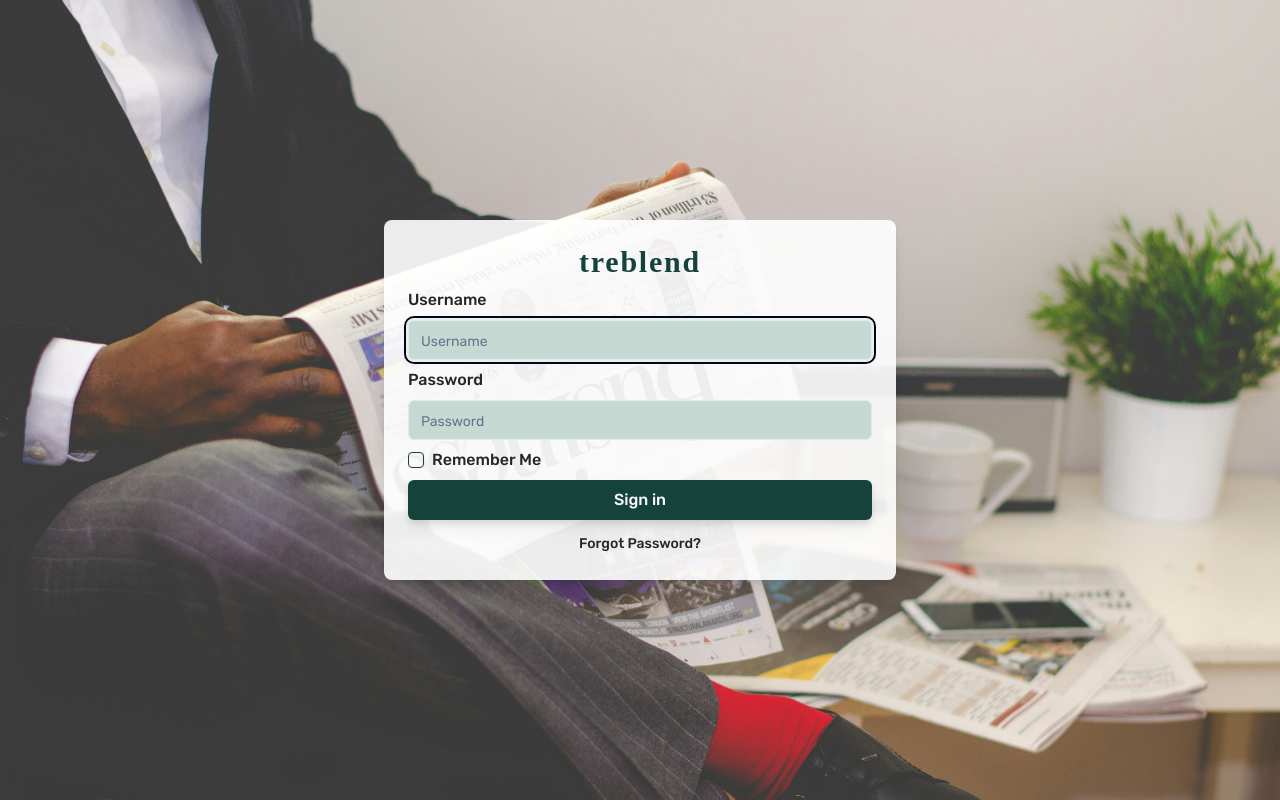
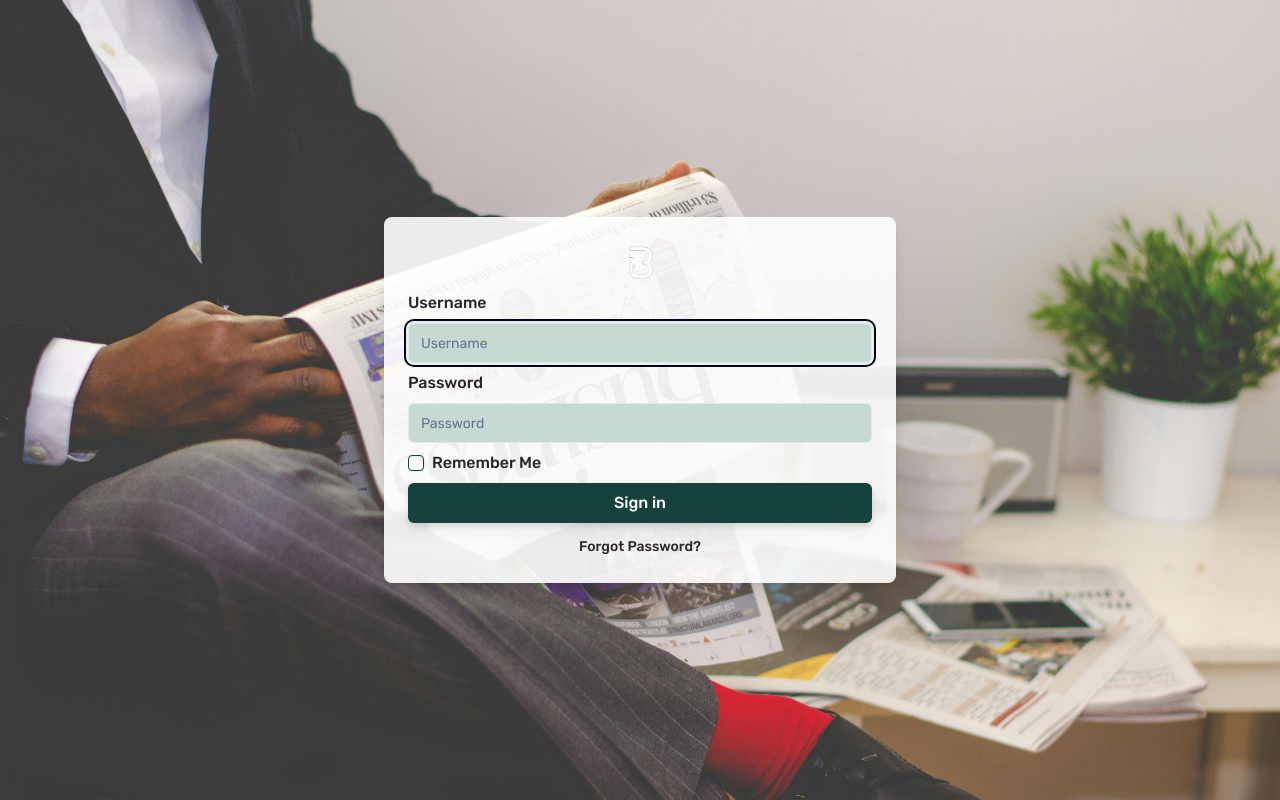
Before and after one commit to paulcaringal13/lending-summary, a React (Vite) app in the folder frontend/: page /login in a window 1280 px wide. Built offline with nearby package versions, Linux system fonts and the light colour scheme; a web font is replaced by a local one.

Commit message:
Implementation of redux toolkit & Addition of logo

```diff
--- a/frontend/package.json
+++ b/frontend/package.json
@@ -17,6 +17,7 @@
     "@radix-ui/react-separator": "^1.1.0",
     "@radix-ui/react-slot": "^1.1.0",
     "@radix-ui/react-toast": "^1.2.2",
+    "@reduxjs/toolkit": "^2.3.0",
     "class-variance-authority": "^0.7.0",
     "clsx": "^2.1.1",
     "cmdk": "1.0.0",
@@ -24,6 +25,7 @@
     "next-themes": "^0.3.0",
     "react": "^18.3.1",
     "react-dom": "^18.3.1",
+    "react-redux": "^9.1.2",
     "react-router-dom": "^6.26.2",
     "shadcn": "^2.1.0",
     "sonner": "^1.5.0",
--- a/frontend/src/App.tsx
+++ b/frontend/src/App.tsx
@@ -1,13 +1,16 @@
 import { Outlet } from "react-router-dom";
+import { Provider } from "react-redux";
+import { store } from "./store/store";
 
 function App() {
-  return (
-    <div className="flex min-h-screen w-full ">
-      {/* ADD SOMETHING ELSE LIKE LOADING STATE, TOAST OR SOMETHING */}
-
-      <Outlet />
-    </div>
-  );
+	return (
+		<Provider store={store}>
+			<div className="flex min-h-screen w-full">
+				{/* ADD SOMETHING ELSE LIKE LOADING STATE, TOAST OR SOMETHING */}
+				<Outlet />
+			</div>
+		</Provider>
+	);
 }
 
 export default App;
--- a/frontend/src/components/common/TextLogo.tsx
+++ b/frontend/src/components/common/TextLogo.tsx
@@ -1,13 +1,34 @@
+import { forwardRef, HTMLProps, useState } from "react";
 import { Label } from "../ui/label";
+import { cn } from "@/lib/utils";
+import { useSelector } from "react-redux";
+import { RootState } from "@/store/store";
 
-const TextLogo = () => {
-  return (
-    <div className="flex flex-col text-primary text-center w-fit mx-auto leading-6 tracking-widest">
-      <Label className="font-extrabold text text-3xl font-baskerville">
-        treblend
-      </Label>
-    </div>
-  );
+type TextLogoProps = HTMLProps<HTMLLabelElement> & {
+	className?: string;
+	text: string;
 };
 
+const TextLogo = forwardRef<HTMLLabelElement, TextLogoProps>(
+	({ text, className, ...props }, ref) => {
+		const isCollapsed = useSelector(
+			(state: RootState) => state.sidebar.isCollapsed
+		);
+
+		return (
+			<Label
+				ref={ref}
+				className={cn(
+					"font-extrabold text-primary text-center w-fit mx-auto leading-6 tracking-widest text text-3xl font-baskerville",
+					className
+				)}
+				{...props}
+			>
+				<img src="/images/file.png" className="h-10 w-10 inline" />
+				{isCollapsed ? null : text}
+			</Label>
+		);
+	}
+);
+
 export default TextLogo;
--- a/frontend/src/layout/root/RootLayout.tsx
+++ b/frontend/src/layout/root/RootLayout.tsx
@@ -1,18 +1,20 @@
+import TextLogo from "@/components/common/TextLogo";
+
 const RootLayout = () => {
 	return (
-    <div className="h-20 w-20 bg-green-500">
-      <header className="flex justify-between w-full h-[10%] px-10  bg-green-500">
-        <div className="bg-red-500 h-fit my-auto">
-          <p className="text-4xl">LOGO</p>
+		<div className="grow">
+			<aside className="flex w-[15em] h-full bg-primary shadow-xl">
+				<div className="flex h-[3em] w-full text-center items-center">
+					<TextLogo className="text-white" text="treblend" />
 				</div>
-        <nav className="my-auto">
+				{/* <nav className="my-auto">
 					<ul className="flex gap-2 h-fit bg-yellow-500">
 						<li>Home</li>
 						<li>Management</li>
 						<li>Profile</li>
 					</ul>
-        </nav>
-      </header>
+				</nav> */}
+			</aside>
 		</div>
 	);
 };
--- /dev/null
+++ b/frontend/src/store/global/sidebarSlice.ts
@@ -0,0 +1,26 @@
+import { createSlice } from "@reduxjs/toolkit";
+
+export type SidebarState = {
+	isCollapsed: boolean;
+};
+
+const initialState: SidebarState = {
+	isCollapsed: false,
+};
+
+export const sidebarSlice = createSlice({
+	name: "sidebar",
+	initialState,
+	reducers: {
+		collapseSidebar: (state) => {
+			state.isCollapsed = false;
+		},
+		openSidebar: (state) => {
+			state.isCollapsed = true;
+		},
+	},
+});
+
+export const { collapseSidebar, openSidebar } = sidebarSlice.actions;
+
+export default sidebarSlice.reducer;
--- /dev/null
+++ b/frontend/src/store/store.ts
@@ -0,0 +1,13 @@
+import { configureStore } from "@reduxjs/toolkit";
+import sidebarSlice from "./global/sidebarSlice";
+
+export const store = configureStore({
+	reducer: {
+		sidebar: sidebarSlice,
+	},
+});
+
+// Infer the `RootState` and `AppDispatch` types from the store itself
+export type RootState = ReturnType<typeof store.getState>;
+// Inferred type: {posts: PostsState, comments: CommentsState, users: UsersState}
+export type AppDispatch = typeof store.dispatch;
```
Also changed, not shown: frontend/public/images/file.png (added), frontend/src/router.tsx (indentation only), 1 other file (tests, documents, lock files or other folders). Lines whose indentation alone changed are shown as unchanged.
